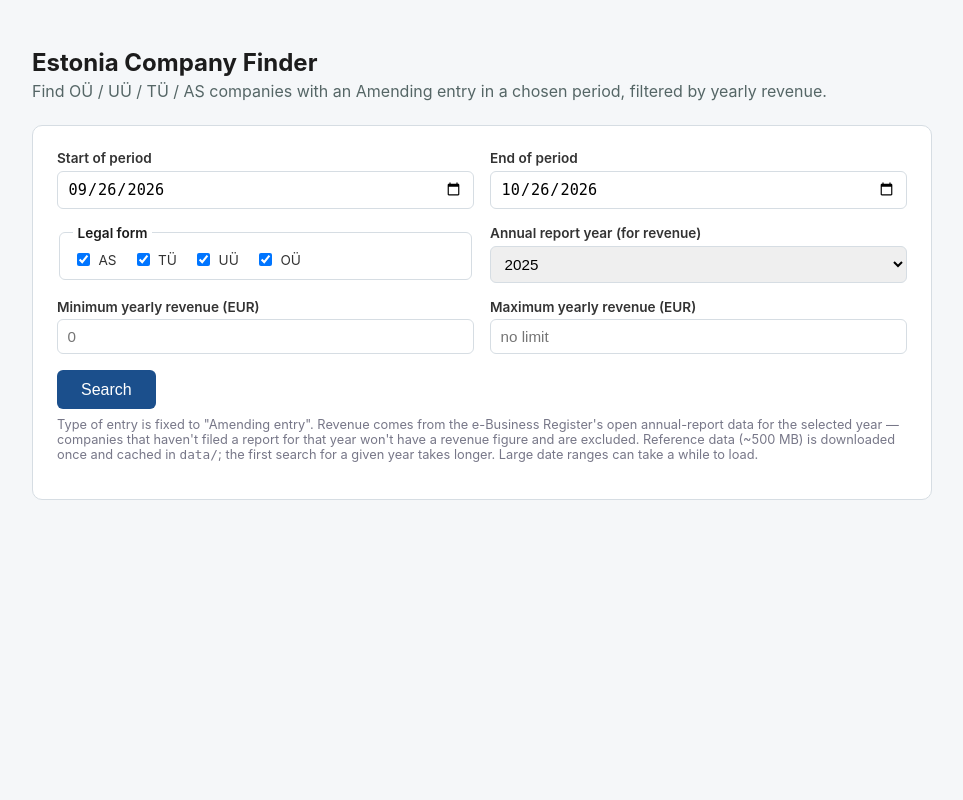
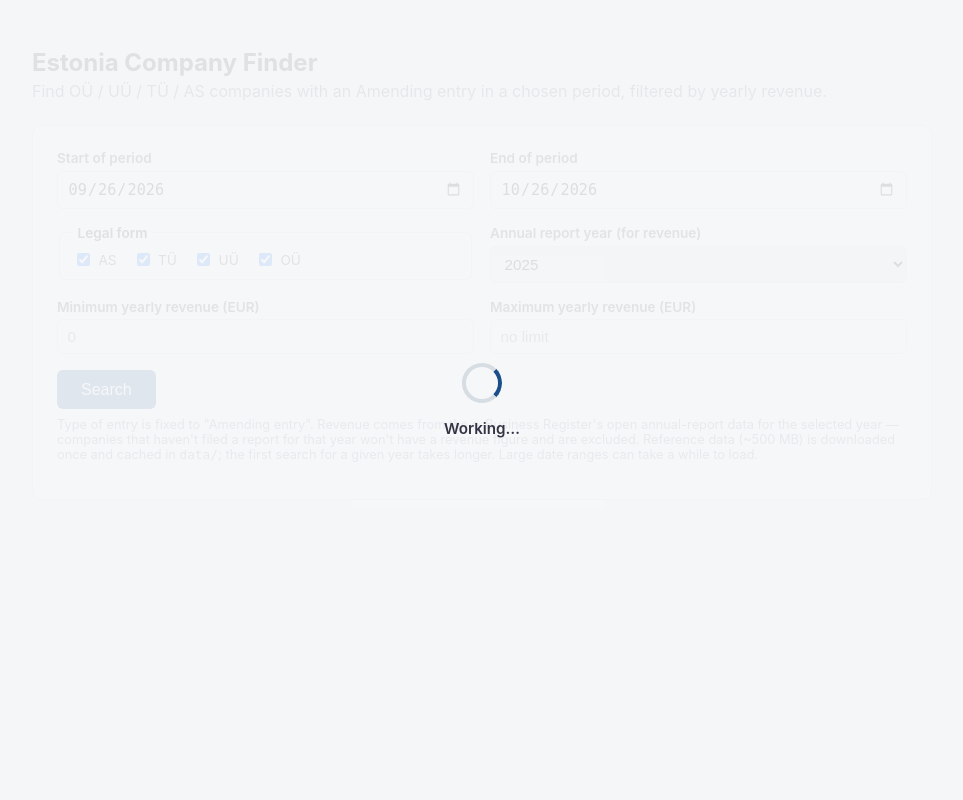
Before and after one commit to RenatStpn/estonia_amending_entry, a Flask app: page / in a window 1280 px wide. Shown: the whole page, without its empty margins (158-1121 px from the left). Run offline with Flask 3, Linux system fonts and the light colour scheme; data that the repository does not hold is empty.

Commit message:
Add loading spinner; translate Suurbritannia (UK, colloquial name)
- ssb.ee uses "Suurbritannia" (everyday name) for the UK rather than
  CLDR's formal "Ühendkuningriik" — added as a manual override,
  same pattern as the earlier Muud EU välised riigid fix.
- Full-page loading overlay (spinner + "Working…") now shows while
  the search form is submitting and while an international-revenue
  check is loading, so users know to wait instead of wondering if
  the page is stuck.

Co-Authored-By: Claude Sonnet 5 <noreply@anthropic.com>

```diff
--- a/country_names.py
+++ b/country_names.py
@@ -23,6 +23,9 @@ _MANUAL_OVERRIDES = {
     "Muud EU välised riigid": "Other non-EU countries",
     "Muud riigid": "Other countries",
     "Hollandi Antillid": "Netherlands Antilles",
+    # ssb.ee uses the everyday Estonian name for some countries rather
+    # than CLDR's formal one (CLDR has GB as "Ühendkuningriik").
+    "Suurbritannia": "United Kingdom",
 }
 
 
--- a/templates/index.html
+++ b/templates/index.html
@@ -108,9 +108,25 @@
   .filter-btn:hover { background: #eef2f5; }
   .filter-btn.active { background: var(--blue); color: white; border-color: var(--blue); }
   .filter-count { font-size: 0.8rem; color: #778; margin-left: auto; }
+  .loading-overlay {
+    position: fixed; inset: 0; background: rgba(245, 247, 249, 0.9);
+    display: flex; flex-direction: column; align-items: center; justify-content: center;
+    gap: 1rem; z-index: 1000;
+  }
+  .spinner-lg {
+    width: 2.5rem; height: 2.5rem; border: 4px solid var(--border);
+    border-top-color: var(--blue); border-radius: 50%;
+    animation: spin 0.8s linear infinite;
+  }
+  @keyframes spin { to { transform: rotate(360deg); } }
+  .loading-text { color: #334; font-weight: 600; font-size: 0.95rem; max-width: 320px; text-align: center; }
 </style>
 </head>
 <body>
+<div id="loading-overlay" class="loading-overlay" hidden>
+  <div class="spinner-lg"></div>
+  <div id="loading-text" class="loading-text">Working…</div>
+</div>
 <div class="wrap">
   <h1>Estonia Company Finder</h1>
   <p class="subtitle">
@@ -267,5 +283,26 @@
     {% endif %}
   {% endif %}
 </div>
+<script>
+(function () {
+  var overlay = document.getElementById("loading-overlay");
+  var text = document.getElementById("loading-text");
+  function showLoading(message) {
+    if (text && message) text.textContent = message;
+    if (overlay) overlay.hidden = false;
+  }
+  var searchForm = document.querySelector('form[action="/search"]');
+  if (searchForm) {
+    searchForm.addEventListener("submit", function () {
+      showLoading("Searching — this can take a while for a large date range…");
+    });
+  }
+  document.querySelectorAll("a.link-btn--accent").forEach(function (a) {
+    a.addEventListener("click", function () {
+      showLoading("Checking international revenue…");
+    });
+  });
+})();
+</script>
 </body>
 </html>
```
